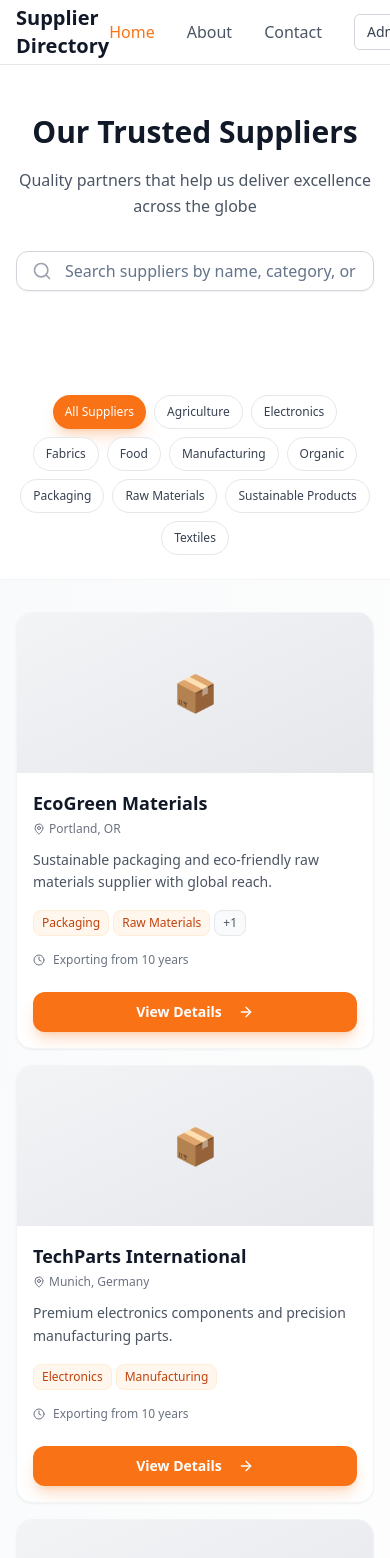
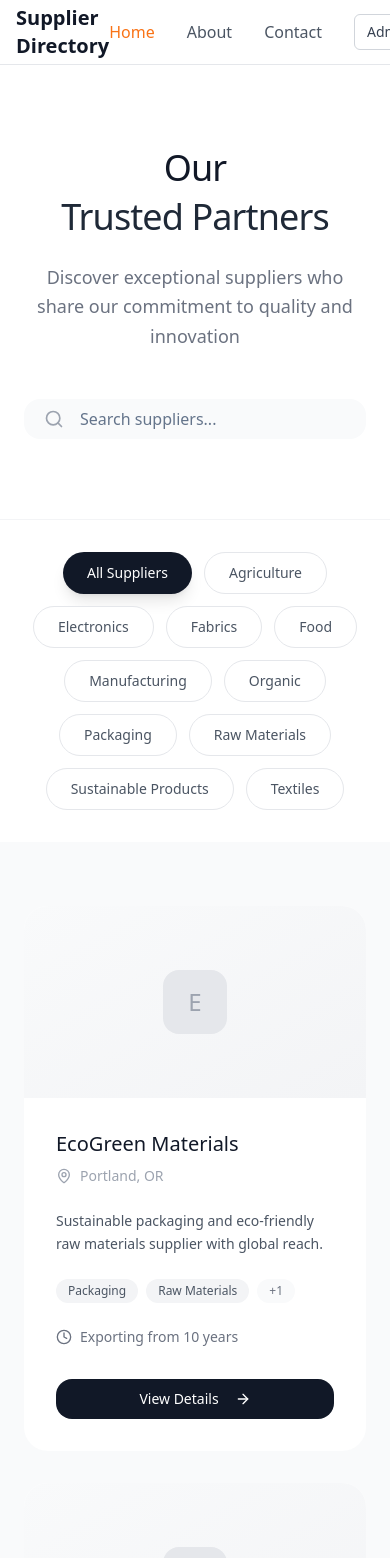
Before and after one commit to Befach/swift-supplier-catalogue, a React (Vite) app: page / in a window 390 px wide. Shown: the top 1558 px of the page. Built offline with nearby package versions, Linux system fonts and the light colour scheme.

Commit message:
Refactor: Improve Homepage UI/UX
Redesigned the Homepage component to provide a minimal, premium, and stylish UI with improved typography and UX.

```diff
--- a/src/pages/public/Homepage.tsx
+++ b/src/pages/public/Homepage.tsx
@@ -44,44 +44,45 @@ const Homepage = () => {
   });
 
   return (
-    <div className="min-h-screen bg-gradient-to-br from-gray-50 to-white">
+    <div className="min-h-screen bg-white">
       <PublicNavbar />
 
-      {/* Hero Section */}
-      <section className="bg-white py-12 sm:py-16">
-        <div className="container mx-auto px-4 text-center">
-          <h1 className="text-3xl sm:text-4xl lg:text-5xl font-bold text-gray-900 mb-4 leading-tight">
-            Our Trusted Suppliers
+      {/* Hero Section - Minimal & Premium */}
+      <section className="py-20 sm:py-24 lg:py-32 bg-white">
+        <div className="container mx-auto px-6 text-center max-w-4xl">
+          <h1 className="text-4xl sm:text-5xl lg:text-6xl font-light text-gray-900 mb-6 tracking-tight leading-tight">
+            Our
+            <span className="block font-medium text-gray-800 mt-1">Trusted Partners</span>
           </h1>
-          <p className="text-base sm:text-lg text-gray-600 mb-8 max-w-2xl mx-auto leading-relaxed">
-            Quality partners that help us deliver excellence across the globe
+          <p className="text-lg sm:text-xl text-gray-500 mb-12 max-w-2xl mx-auto font-light leading-relaxed">
+            Discover exceptional suppliers who share our commitment to quality and innovation
           </p>
 
-          {/* Search Bar */}
-          <div className="relative max-w-xl mx-auto mb-8">
-            <Search className="absolute left-4 top-1/2 transform -translate-y-1/2 text-gray-400 w-5 h-5" />
+          {/* Minimal Search */}
+          <div className="relative max-w-lg mx-auto">
+            <Search className="absolute left-5 top-1/2 transform -translate-y-1/2 text-gray-400 w-5 h-5" />
             <Input
-              placeholder="Search suppliers by name, category, or location..."
+              placeholder="Search suppliers..."
               value={searchTerm}
               onChange={(e) => setSearchTerm(e.target.value)}
-              className="pl-12 py-3 text-base border-gray-300 rounded-xl shadow-sm focus:ring-2 focus:ring-orange-500 focus:border-orange-500"
+              className="pl-14 py-4 text-base border-0 bg-gray-50 rounded-2xl shadow-none focus:bg-white focus:ring-1 focus:ring-gray-200 transition-all duration-300 font-light"
             />
           </div>
         </div>
       </section>
 
-      {/* Category Filters */}
-      <section className="bg-white py-6 border-b border-gray-100">
-        <div className="container mx-auto px-4">
-          <div className="flex flex-wrap gap-2 sm:gap-3 justify-center">
+      {/* Minimal Category Filters */}
+      <section className="py-8 bg-white border-t border-gray-100">
+        <div className="container mx-auto px-6">
+          <div className="flex flex-wrap gap-3 justify-center max-w-4xl mx-auto">
             {categories.map(category => (
               <button
                 key={category}
                 onClick={() => setActiveCategory(category)}
-                className={`px-3 sm:px-4 py-2 rounded-full text-xs sm:text-sm font-medium transition-all duration-200 ${
+                className={`px-6 py-2.5 rounded-full text-sm font-medium transition-all duration-300 ${
                   activeCategory === category
-                    ? 'bg-orange-500 text-white shadow-lg shadow-orange-500/25'
-                    : 'bg-white text-gray-700 border border-gray-200 hover:bg-gray-50 hover:border-gray-300'
+                    ? 'bg-gray-900 text-white shadow-lg'
+                    : 'bg-white text-gray-600 border border-gray-200 hover:border-gray-300 hover:bg-gray-50'
                 }`}
               >
                 {category}
@@ -91,93 +92,97 @@ const Homepage = () => {
         </div>
       </section>
 
-      {/* Suppliers Grid */}
-      <section className="py-8 sm:py-12 lg:py-16 bg-gradient-to-br from-gray-50 to-white">
-        <div className="container mx-auto px-4">
+      {/* Premium Suppliers Grid */}
+      <section className="py-16 sm:py-20 lg:py-24 bg-gray-50">
+        <div className="container mx-auto px-6">
           {isLoading ? (
-            <div className="grid grid-cols-1 sm:grid-cols-2 lg:grid-cols-3 gap-4 sm:gap-6 lg:gap-8">
+            <div className="grid grid-cols-1 md:grid-cols-2 lg:grid-cols-3 gap-8 max-w-7xl mx-auto">
               {[1, 2, 3, 4, 5, 6].map(i => (
-                <div key={i} className="bg-white rounded-2xl border border-gray-100 shadow-sm p-6 animate-pulse">
-                  <div className="w-full h-40 sm:h-48 bg-gray-200 rounded-xl mb-4"></div>
-                  <div className="h-6 bg-gray-200 rounded mb-2"></div>
-                  <div className="h-4 bg-gray-200 rounded w-3/4 mb-4"></div>
-                  <div className="h-4 bg-gray-200 rounded mb-2"></div>
-                  <div className="h-4 bg-gray-200 rounded w-2/3"></div>
+                <div key={i} className="bg-white rounded-3xl p-8 animate-pulse">
+                  <div className="w-full h-48 bg-gray-100 rounded-2xl mb-6"></div>
+                  <div className="h-6 bg-gray-100 rounded mb-3"></div>
+                  <div className="h-4 bg-gray-100 rounded w-3/4 mb-6"></div>
+                  <div className="h-4 bg-gray-100 rounded mb-2"></div>
+                  <div className="h-4 bg-gray-100 rounded w-2/3"></div>
                 </div>
               ))}
             </div>
           ) : (
-            <div className="grid grid-cols-1 sm:grid-cols-2 lg:grid-cols-3 gap-4 sm:gap-6 lg:gap-8">
+            <div className="grid grid-cols-1 md:grid-cols-2 lg:grid-cols-3 gap-8 max-w-7xl mx-auto">
               {filteredSuppliers.map((supplier: Supplier) => (
-                <div key={supplier.id} className="group bg-white rounded-2xl border border-gray-100 shadow-sm hover:shadow-xl hover:shadow-gray-200/50 transition-all duration-300 overflow-hidden">
-                  {/* Image Container */}
-                  <div className="relative w-full h-40 sm:h-48 bg-gradient-to-br from-gray-100 to-gray-200 overflow-hidden">
+                <div key={supplier.id} className="group bg-white rounded-3xl overflow-hidden hover:shadow-2xl hover:shadow-gray-200/50 transition-all duration-500 hover:-translate-y-2">
+                  {/* Premium Image Container */}
+                  <div className="relative w-full h-48 bg-gradient-to-br from-gray-50 to-gray-100 overflow-hidden">
                     {supplier.logo_url ? (
                       <img
                         src={supplier.logo_url}
                         alt={supplier.name}
-                        className="w-full h-full object-cover group-hover:scale-105 transition-transform duration-300"
+                        className="w-full h-full object-cover group-hover:scale-110 transition-transform duration-700"
                       />
                     ) : (
                       <div className="w-full h-full flex items-center justify-center">
-                        <div className="text-gray-400 text-4xl sm:text-5xl">📦</div>
+                        <div className="w-16 h-16 bg-gray-200 rounded-2xl flex items-center justify-center">
+                          <span className="text-gray-400 text-2xl font-light">
+                            {supplier.name.charAt(0)}
+                          </span>
+                        </div>
                       </div>
                     )}
-                    <div className="absolute inset-0 bg-gradient-to-t from-black/10 to-transparent opacity-0 group-hover:opacity-100 transition-opacity duration-300"></div>
+                    <div className="absolute inset-0 bg-gradient-to-t from-black/5 to-transparent opacity-0 group-hover:opacity-100 transition-opacity duration-500"></div>
                   </div>
 
-                  <div className="p-4 sm:p-6">
-                    {/* Header */}
-                    <div className="mb-3">
-                      <h3 className="text-lg sm:text-xl font-bold text-gray-900 mb-1 line-clamp-1 group-hover:text-orange-600 transition-colors duration-200">
+                  <div className="p-8">
+                    {/* Premium Typography */}
+                    <div className="mb-6">
+                      <h3 className="text-xl font-medium text-gray-900 mb-2 group-hover:text-gray-700 transition-colors duration-300">
                         {supplier.name}
                       </h3>
 
                       {supplier.city && (
-                        <div className="flex items-center text-gray-500 mb-2">
-                          <MapPin className="w-3 h-3 sm:w-4 sm:h-4 mr-1 flex-shrink-0" />
-                          <span className="text-xs sm:text-sm truncate">{supplier.city}</span>
+                        <div className="flex items-center text-gray-400 mb-4">
+                          <MapPin className="w-4 h-4 mr-2" />
+                          <span className="text-sm font-light">{supplier.city}</span>
                         </div>
                       )}
                     </div>
 
-                    {/* Description */}
+                    {/* Clean Description */}
                     {supplier.description && (
-                      <p className="text-gray-600 text-sm leading-relaxed mb-4 line-clamp-2">
+                      <p className="text-gray-600 text-sm leading-relaxed mb-6 font-light line-clamp-2">
                         {supplier.description}
                       </p>
                     )}
 
-                    {/* Category Tags */}
+                    {/* Minimal Category Tags */}
                     {supplier.categories.length > 0 && (
-                      <div className="flex flex-wrap gap-1 sm:gap-2 mb-4">
+                      <div className="flex flex-wrap gap-2 mb-6">
                         {supplier.categories.slice(0, 2).map(category => (
                           <span
                             key={category}
-                            className="px-2 py-1 bg-orange-50 border border-orange-100 text-orange-700 text-xs rounded-lg font-medium"
+                            className="px-3 py-1 bg-gray-100 text-gray-600 text-xs rounded-full font-medium"
                           >
                             {category}
                           </span>
                         ))}
                         {supplier.categories.length > 2 && (
-                          <span className="px-2 py-1 bg-gray-50 border border-gray-200 text-gray-600 text-xs rounded-lg font-medium">
+                          <span className="px-3 py-1 bg-gray-50 text-gray-500 text-xs rounded-full font-light">
                             +{supplier.categories.length - 2}
                           </span>
                         )}
                       </div>
                     )}
 
-                    {/* Partnership Duration */}
-                    <div className="flex items-center text-gray-500 mb-6">
-                      <Clock className="w-3 h-3 sm:w-4 sm:h-4 mr-2 flex-shrink-0" />
-                      <span className="text-xs sm:text-sm">Exporting from {supplier.partnership_years || 5} years</span>
+                    {/* Partnership Info */}
+                    <div className="flex items-center text-gray-500 mb-8">
+                      <Clock className="w-4 h-4 mr-2" />
+                      <span className="text-sm font-light">Exporting from {supplier.partnership_years || 5} years</span>
                     </div>
 
-                    {/* CTA Button */}
+                    {/* Premium CTA */}
                     <Link to={`/supplier/${supplier.slug}`} className="block">
-                      <Button className="w-full bg-orange-500 hover:bg-orange-600 text-white font-semibold py-2.5 sm:py-3 rounded-xl shadow-lg shadow-orange-500/25 hover:shadow-orange-500/40 transition-all duration-200 group">
-                        View Details
-                        <ArrowRight className="w-4 h-4 ml-2 group-hover:translate-x-1 transition-transform duration-200" />
+                      <Button className="w-full bg-gray-900 hover:bg-gray-800 text-white font-medium py-3 rounded-2xl shadow-none hover:shadow-xl hover:shadow-gray-900/25 transition-all duration-300 group border-0">
+                        <span className="mr-2">View Details</span>
+                        <ArrowRight className="w-4 h-4 group-hover:translate-x-1 transition-transform duration-300" />
                       </Button>
                     </Link>
                   </div>
@@ -187,18 +192,20 @@ const Homepage = () => {
           )}
 
           {!isLoading && filteredSuppliers.length === 0 && (
-            <div className="text-center py-16">
-              <div className="text-gray-400 text-6xl mb-4">🔍</div>
-              <h3 className="text-xl font-semibold text-gray-900 mb-2">No suppliers found</h3>
-              <p className="text-gray-600 mb-6">Try adjusting your search criteria or browse all suppliers.</p>
+            <div className="text-center py-20">
+              <div className="w-16 h-16 bg-gray-100 rounded-2xl flex items-center justify-center mx-auto mb-6">
+                <Search className="w-8 h-8 text-gray-400" />
+              </div>
+              <h3 className="text-xl font-medium text-gray-900 mb-3">No suppliers found</h3>
+              <p className="text-gray-500 mb-8 font-light">Try adjusting your search or browse all suppliers</p>
               <button
                 onClick={() => {
                   setSearchTerm('');
                   setActiveCategory('All Suppliers');
                 }}
-                className="inline-flex items-center px-6 py-3 bg-orange-500 hover:bg-orange-600 text-white font-semibold rounded-xl transition-colors duration-200"
+                className="inline-flex items-center px-8 py-3 bg-gray-900 hover:bg-gray-800 text-white font-medium rounded-2xl transition-colors duration-300"
               >
-                Clear all filters
+                Clear filters
               </button>
             </div>
           )}
```
